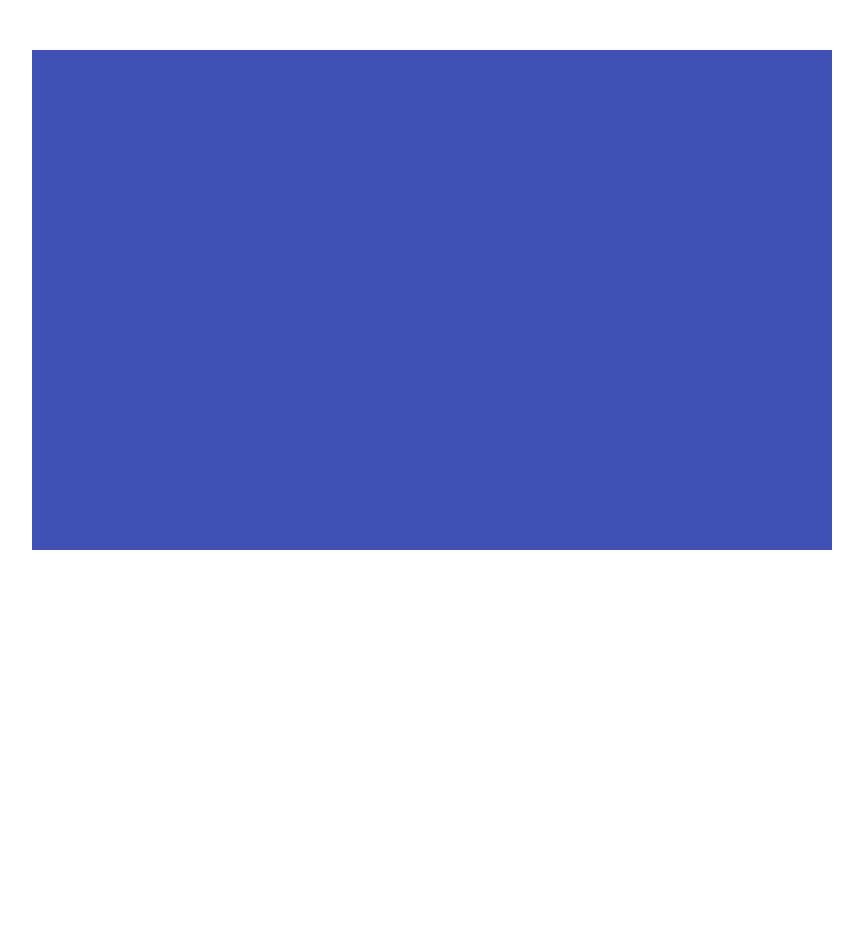
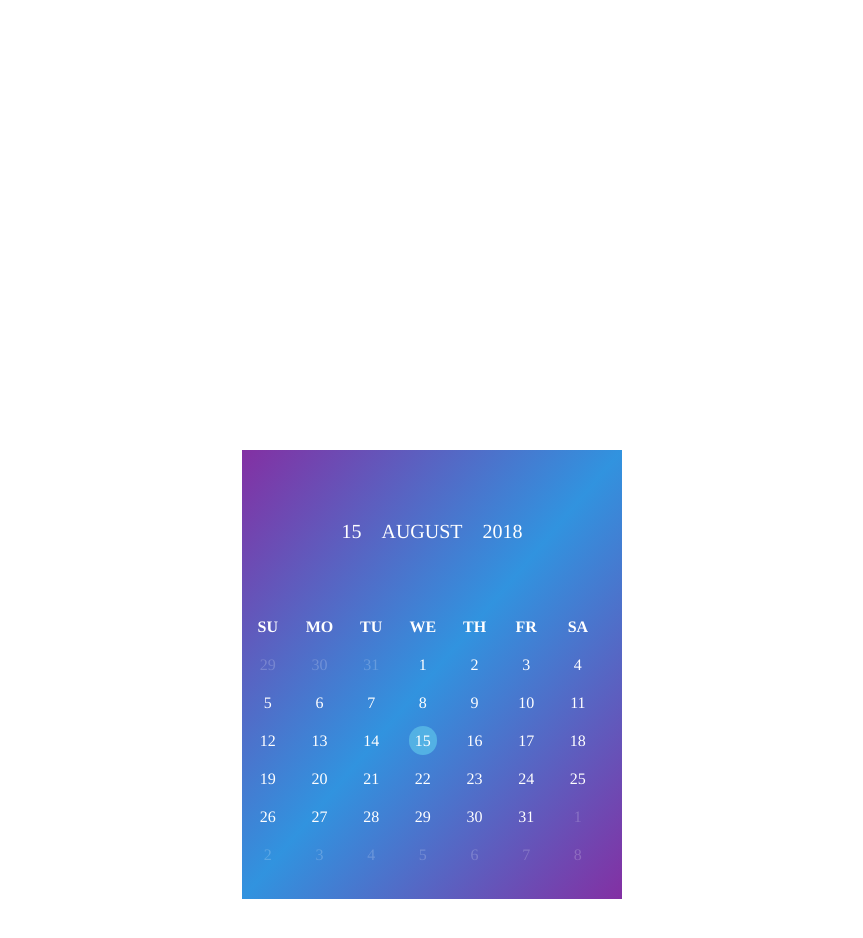
Before and after one commit to laurandrei994/ReactApplication, a React (Create React App) app in the folder proiectfsd/: page /datePicker in a window 1280 px wide. Shown: the top 938 px of the page, without its empty margins (208-1071 px from the left). Before the commit the page ends 800 px from the top, so only its background shows below. Built offline with nearby package versions, Linux system fonts and the light colour scheme.

Commit message:
Added calendar in dataPicker.tsx, dataPicker.scss

```diff
--- a/proiectfsd/package.json
+++ b/proiectfsd/package.json
@@ -15,11 +15,13 @@
     "@types/node": "^12.20.33",
     "@types/react": "^17.0.30",
     "@types/react-dom": "^17.0.9",
+    "@types/react-router": "^5.1.17",
     "react": "^17.0.2",
     "react-dom": "^17.0.2",
     "react-router-dom": "^5.3.0",
     "react-scripts": "^4.0.3",
     "sass": "^1.43.3",
+    "sass-loader": "^12.2.0",
     "styled-components": "^5.3.1",
     "typescript": "^4.4.4",
     "web-vitals": "^1.1.2"
@@ -49,6 +51,7 @@
     ]
   },
   "devDependencies": {
-    "@types/react-router-dom": "^5.3.1"
+    "@types/react-router-dom": "^5.3.1",
+    "node-sass": "^6.0.1"
   }
 }
--- a/proiectfsd/src/App.tsx
+++ b/proiectfsd/src/App.tsx
@@ -1,5 +1,5 @@
 import React from "react";
-import './App.css';
+import './App.scss';
 import Login from "./components/login";
 import Table from "./components/table";
 import Image from "./components/image";
--- a/proiectfsd/src/components/datePicker.tsx
+++ b/proiectfsd/src/components/datePicker.tsx
@@ -1,9 +1,76 @@
-import { Box } from '@material-ui/core'
+import '../scss/datePicker.scss'
 import React from 'react'
 
 function DatePicker() {
     return (
-        <Box display="flex" justifyContent="center" alignItems="center" width={800} height={500} margin='50px auto' bgcolor="primary.main"> </Box>
+        <div className='Calendar'>
+            <div className="month">
+                <ul>
+                    <li>15&emsp;August&emsp;2018</li>
+                </ul>
+            </div>
+
+            <ul className="weekdays">
+                <li>SU</li>
+                <li>MO</li>
+                <li>TU</li>
+                <li>WE</li>
+                <li>TH</li>
+                <li>FR</li>
+                <li>SA</li>
+            </ul>
+
+            <ul className="days">
+                <span id="other">
+                    <li>29</li>
+                    <li>30</li>
+                    <li>31</li>
+                </span>
+                <span id="current_month">
+                    <li>1</li>
+                    <li>2</li>
+                    <li>3</li>
+                    <li>4</li>
+                    <li>5</li>
+                    <li>6</li>
+                    <li>7</li>
+                    <li>8</li>
+                    <li>9</li>
+                    <li>10</li>
+                    <li>11</li>
+                    <li>12</li>
+                    <li>13</li>
+                    <li>14</li>
+                    <li><span className="active">15</span></li>
+                    <li>16</li>
+                    <li>17</li>
+                    <li>18</li>
+                    <li>19</li>
+                    <li>20</li>
+                    <li>21</li>
+                    <li>22</li>
+                    <li>23</li>
+                    <li>24</li>
+                    <li>25</li>
+                    <li>26</li>
+                    <li>27</li>
+                    <li>28</li>
+                    <li>29</li>
+                    <li>30</li>
+                    <li>31</li>
+                </span>
+                <span id="other">
+                    <li>1</li>
+                    <li>2</li>
+                    <li>3</li>
+                    <li>4</li>
+                    <li>5</li>
+                    <li>6</li>
+                    <li>7</li>
+                    <li>8</li>
+                </span>
+            </ul>
+        </div>
     );
 }
 
--- a/proiectfsd/src/index.tsx
+++ b/proiectfsd/src/index.tsx
@@ -1,6 +1,6 @@
 import React from 'react';
 import ReactDOM from 'react-dom';
-import './index.css';
+import './index.scss';
 import App from './App';
 import reportWebVitals from './reportWebVitals';
 
--- a/proiectfsd/src/scss/datePicker.scss
+++ b/proiectfsd/src/scss/datePicker.scss
@@ -0,0 +1,67 @@
+ul {list-style-type: none;}
+body {font-family: Times, serif;}
+
+.Calendar {
+  background-color: aqua;
+  margin: 450px;
+  background: linear-gradient(to bottom right, #8330a3,#3193df, #8330a3);
+}
+
+#current_month {
+    color: white;
+  }
+
+.month{
+    padding: 70px 25px;
+    color: white;
+    text-align: center;
+  }
+
+.month ul {
+  margin: 0;
+  padding: 0;
+}
+
+.month ul li {
+  color: white;
+  font-size: 20px;
+  text-transform: uppercase;
+}
+
+.weekdays {
+  margin: 0;
+  padding: 5px 0;
+  color: white;
+  font-weight: bold;
+}
+
+.weekdays li {
+  display: inline-block;
+  width: 13.6%;
+  text-align: center;
+}
+
+.days {
+  padding: 15px 0;
+  margin: 0;
+}
+
+.days li {
+  display: inline-block;
+  width: 13.6%;
+  text-align: center;
+  margin-bottom: 20px;
+  font-size: 16px;
+}
+
+.days li .active {
+  padding: 6px;
+  border-radius: 20px;
+  background:  #53b1e4;
+  color: white
+}
+
+#other{
+    color: white;
+    opacity: 20%;
+  }
```
Also changed, not shown: proiectfsd/src/App.scss (renamed from proiectfsd/src/App.css), proiectfsd/src/index.scss (renamed from proiectfsd/src/index.css), 1 other file (tests, documents, lock files or other folders).
